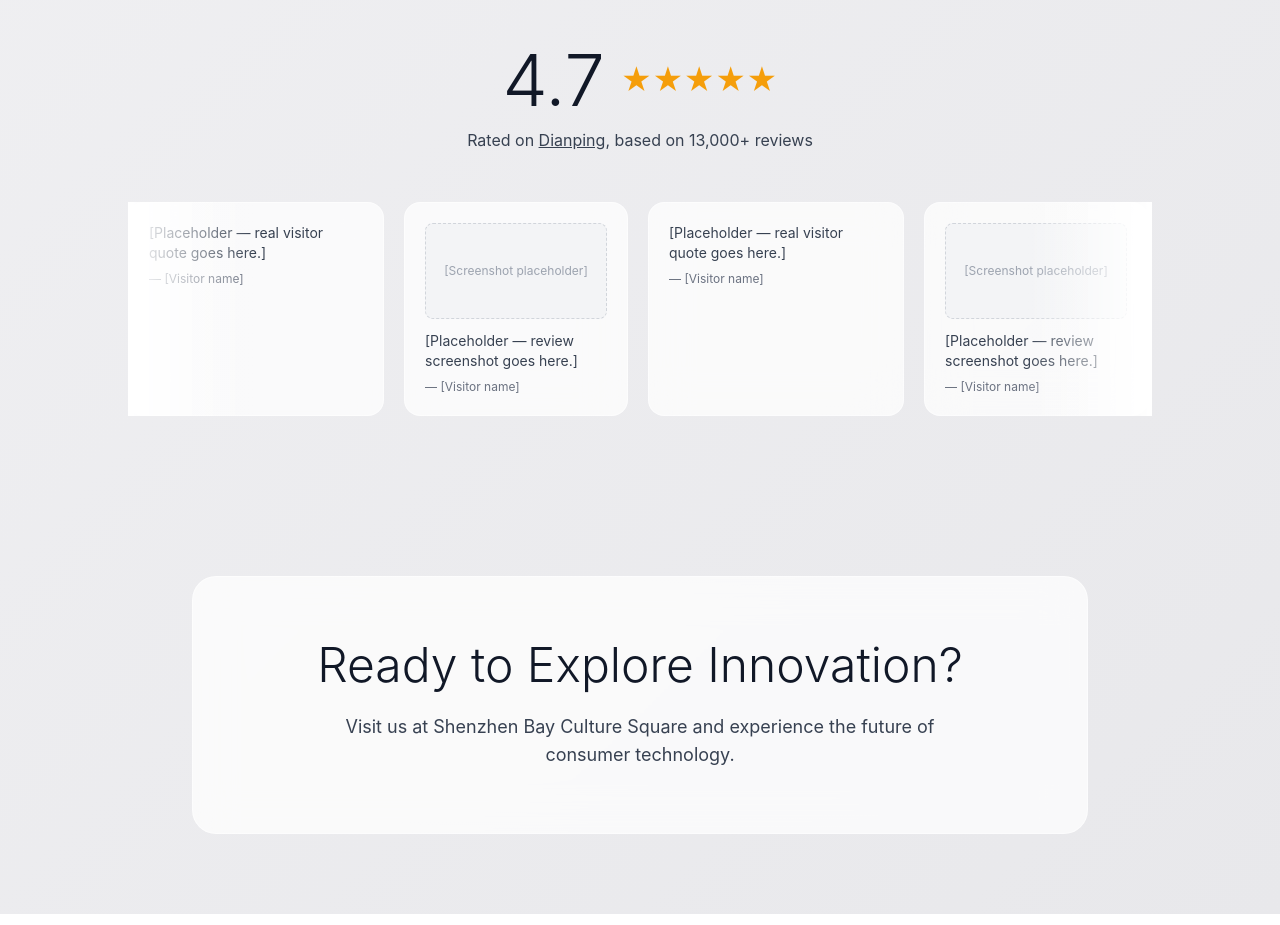
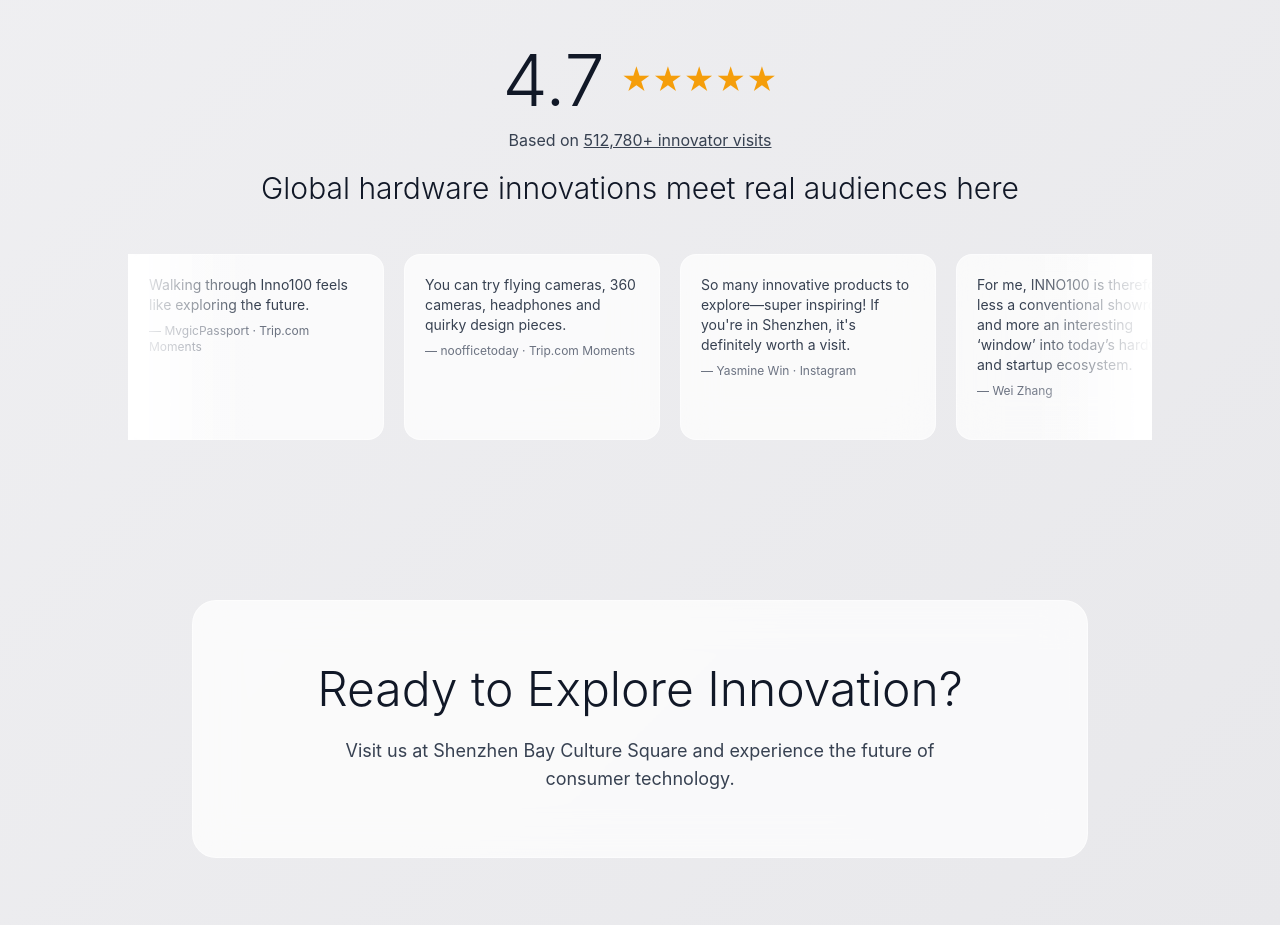
Before and after one commit to INNO100OFFICIAL/inno100-website, a Next.js app: page / in a window 1280 px wide. Shown: the part 2040-2965 px from the top of the page. Built offline with nearby package versions, Linux system fonts and the light colour scheme; no server answers.

Commit message:
Update reviews section copy with real visitor quotes and visit count

```diff
--- a/app/page.tsx
+++ b/app/page.tsx
@@ -336,17 +336,19 @@
               <span className="text-6xl md:text-7xl font-light text-gray-900">4.7</span>
               <span className="text-3xl text-amber-500" aria-hidden="true">★★★★★</span>
             </div>
-            <p className="text-gray-700">
-              Rated on{' '}
+            <p className="text-gray-700 mb-4">
+              Based on{' '}
               <a
                 href="https://www.dianping.com"
                 target="_blank"
                 rel="noopener noreferrer"
                 className="underline hover:text-gray-900 transition"
               >
-                Dianping
+                512,780+ innovator visits
               </a>
-              , based on 13,000+ reviews
+            </p>
+            <p className="text-2xl md:text-3xl font-light text-gray-900">
+              Global hardware innovations meet real audiences here
             </p>
           </div>
         </div>
@@ -361,27 +363,22 @@
           <div className="overflow-hidden">
             <div className="flex gap-5 testimonial-track">
               {[
-                { type: 'text', quote: '[Placeholder — real visitor quote goes here.]', name: '[Visitor name]' },
-                { type: 'image', quote: '[Placeholder — review screenshot goes here.]', name: '[Visitor name]' },
-                { type: 'text', quote: '[Placeholder — real visitor quote goes here.]', name: '[Visitor name]' },
-                { type: 'image', quote: '[Placeholder — review screenshot goes here.]', name: '[Visitor name]' },
-                { type: 'text', quote: '[Placeholder — real visitor quote goes here.]', name: '[Visitor name]' },
+                { quote: 'Walking through Inno100 feels like exploring the future.', name: 'MvgicPassport · Trip.com Moments' },
+                { quote: 'You can try flying cameras, 360 cameras, headphones and quirky design pieces.', name: 'noofficetoday · Trip.com Moments' },
+                { quote: 'So many innovative products to explore—super inspiring! If you\'re in Shenzhen, it\'s definitely worth a visit.', name: 'Yasmine Win · Instagram' },
+                { quote: 'For me, INNO100 is therefore less a conventional showroom and more an interesting ‘window’ into today’s hardware and startup ecosystem.', name: 'Wei Zhang' },
+                { quote: 'At INNO100, digital campaign pages transform directly into physical inventory—giving international buyers a real-world playground for tomorrow’s consumer hardware.', name: 'Ashley Dudarenok · LinkedIn' },
                 // Duplicated so the track can loop seamlessly at -50%.
-                { type: 'text', quote: '[Placeholder — real visitor quote goes here.]', name: '[Visitor name]' },
-                { type: 'image', quote: '[Placeholder — review screenshot goes here.]', name: '[Visitor name]' },
-                { type: 'text', quote: '[Placeholder — real visitor quote goes here.]', name: '[Visitor name]' },
-                { type: 'image', quote: '[Placeholder — review screenshot goes here.]', name: '[Visitor name]' },
-                { type: 'text', quote: '[Placeholder — real visitor quote goes here.]', name: '[Visitor name]' },
+                { quote: 'Walking through Inno100 feels like exploring the future.', name: 'MvgicPassport · Trip.com Moments' },
+                { quote: 'You can try flying cameras, 360 cameras, headphones and quirky design pieces.', name: 'noofficetoday · Trip.com Moments' },
+                { quote: 'So many innovative products to explore—super inspiring! If you\'re in Shenzhen, it\'s definitely worth a visit.', name: 'Yasmine Win · Instagram' },
+                { quote: 'For me, INNO100 is therefore less a conventional showroom and more an interesting ‘window’ into today’s hardware and startup ecosystem.', name: 'Wei Zhang' },
+                { quote: 'At INNO100, digital campaign pages transform directly into physical inventory—giving international buyers a real-world playground for tomorrow’s consumer hardware.', name: 'Ashley Dudarenok · LinkedIn' },
               ].map((item, i) => (
                 <div
                   key={i}
-                  className={`glass-card rounded-2xl p-5 flex-shrink-0 ${item.type === 'image' ? 'w-56' : 'w-64'}`}
+                  className="glass-card rounded-2xl p-5 flex-shrink-0 w-64"
                 >
-                  {item.type === 'image' && (
-                    <div className="w-full h-24 rounded-lg bg-gray-100 border border-dashed border-gray-300 flex items-center justify-center mb-3">
-                      <span className="text-xs text-gray-400">[Screenshot placeholder]</span>
-                    </div>
-                  )}
                   <p className="text-gray-700 text-sm mb-2">{item.quote}</p>
                   <p className="text-xs text-gray-500">— {item.name}</p>
                 </div>
```
